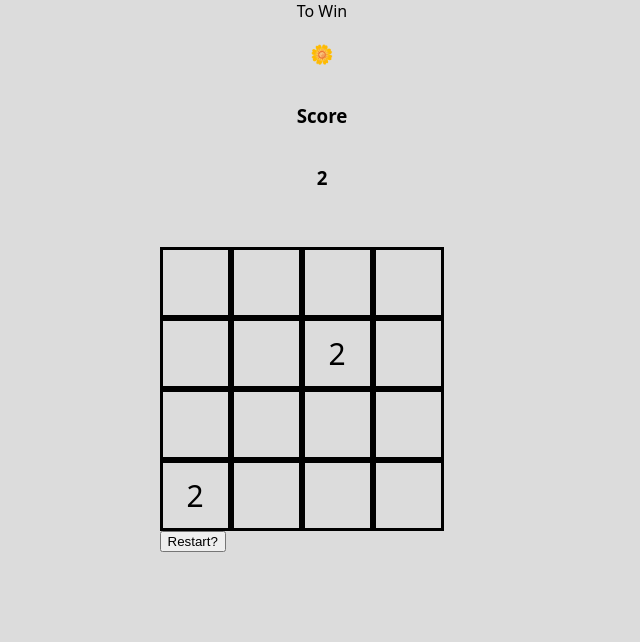
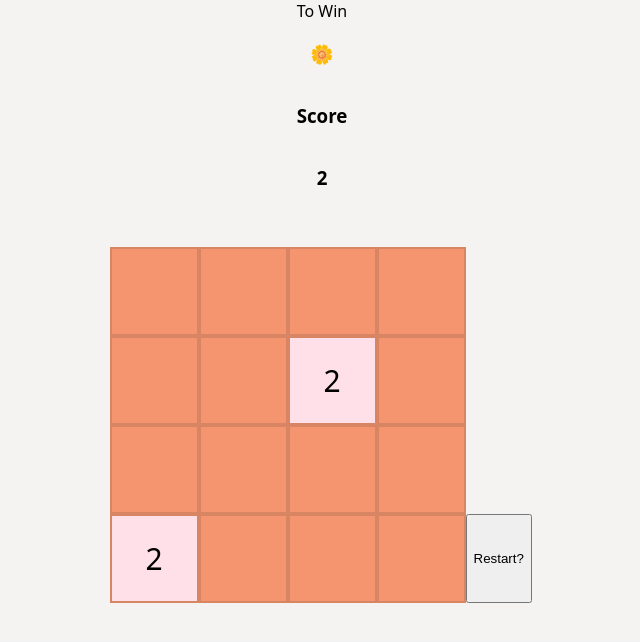
Before and after one commit to kfharoun/Daisy-Drop, a plain HTML site: page index.html in a window 1280 px wide. Shown: the part 86-728 px from the top of the page, without its empty margins (318-958 px from the left). Drawn offline with Linux system fonts and the light colour scheme.

Commit message:
colors added

```diff
--- a/index.html
+++ b/index.html
@@ -14,8 +14,8 @@
     <h3 class="title-head">Score</h3>
     <h3 class ="title-char score"></h3>
     <h3 class="title-char char"></h3>
-  <section class="game">
-    <div class="cell" id="0"></div>
+  <div class="game">
+    <div class="cell" id="0 zero"></div>
     <div class="cell" id="1"></div>
     <div class="cell" id="2"></div>
     <div class="cell" id="3"></div>
@@ -32,7 +32,7 @@
     <div class="cell" id="14"></div>
     <div class="cell" id="15"></div>
   <button id="reset" type="button">Restart?</button>
-  </section>
+  </div>
 
 </div>
 </body>
--- a/script.js
+++ b/script.js
@@ -102,7 +102,10 @@ for (let i = 0; i < 2; i++){
     const emptyCell = findEmptyCell()
     if (emptyCell){
         emptyCell.innerText = 2
+        cellStyle(emptyCell.innerText, emptyCell)
     }
+
+
     //console.log(matrix)
 }
 }
@@ -110,6 +113,7 @@ for (let i = 0; i < 2; i++){
 //if random number = 1 then it's a 4, otherwise it's a 2
 const randomNumber = () => {
     return Math.floor(Math.random() < 0.1 ? 4 : 2)
+    //cellStyle(emptyCell.innerText, emptyCell)
 }
     // console.log(randomNumber())
 
@@ -163,12 +167,19 @@ let moveMerge = (row, col, changeRow, changeCol) => {
         if (matrix[newRow][newCol].innerText === "") {
             matrix[newRow][newCol].innerText = cell.innerText;
             matrix[row][col].innerText = ""
+            resetStyle(cell)
             movedOrMerged = true
+            cellStyle(matrix[newRow][newCol].innerText, matrix[newRow][newCol])
+
+
         } else {
             let newValue = parseInt(cell.innerText) * 2
             matrix[newRow][newCol].innerText = newValue.toString()
             matrix[row][col].innerText = ""
+            resetStyle(cell)
             movedOrMerged = true
+            cellStyle(newValue, matrix[newRow][newCol])
+
         }
     }
 
@@ -257,6 +268,7 @@ let newNumber = (moved) => {
             let emptyCell = findEmptyCell()
             if (emptyCell) {
                 emptyCell.innerText = randomNumber()
+                cellStyle(emptyCell.innerText, emptyCell)
                 updateScore()
                 cellAnimation()
             }
@@ -312,6 +324,48 @@ const checkGameOver = () => {
 let resetGame = (event) => {
     window.location.reload()
 }
+
+const cellStyle = (cellValue, cellElement) => {
+    switch(parseInt(cellValue)){
+        case 2:
+            cellElement.style.backgroundColor = `#FFE0E8`
+            break
+        case 4:
+            cellElement.style.backgroundColor = `#FFD3DF`
+            break
+        case 8:
+            cellElement.style.backgroundColor = `#FFC6D6`
+            break
+        case 16:
+            cellElement.style.backgroundColor = `#FFB9CD`
+            break
+         case 32:
+            cellElement.style.backgroundColor = `#FFACC4`
+            break
+        case 64:
+            cellElement.style.backgroundColor = `#FF9FB9`
+            break
+        case 128:
+            cellElement.style.backgroundColor = `#FF92B0`
+            break
+         case 256:
+            cellElement.style.backgroundColor = `#FF85A7`
+            break
+        case 412:
+            cellElement.style.backgroundColor = `#FF789E`
+            break
+        case 1024:
+            cellElement.style.backgroundColor = `#FF6B95`
+            break
+        case 2048:
+            cellElement.style.backgroundColor = `#F58256`
+            break
+}
+}
+
+let resetStyle = (cell) => {
+    cell.style.backgroundColor=``
+}
 /*-------------------------------- Event Listeners --------------------------------*/
 
 document.addEventListener(`DOMContentLoaded`, function(){
--- a/style.css
+++ b/style.css
@@ -1,5 +1,5 @@
 body {
-    background-color: gainsboro;
+    background-color: #F5F3F2;
     /* Use a system font, if none are available use an available sans-sarif */
     font-family: system-ui, sans-serif;
     margin: 0;
@@ -12,16 +12,19 @@ body {
   .game {
     display: flex;
     flex-wrap: wrap;
-    width: 325px;
+    width: 425px;
+    border-radius: 10px;
   }
 
   .cell {
     width: 20%;
     aspect-ratio: 1/1;
-    border: 3px solid black;
+    border: 2px solid #d88564;
     font-size: 30px;
     text-align: center;
     display: flex;
     justify-content: center;
     align-items: center;
+    background-color: #F59570;
+    /* border-radius: 8px 0px 0px 0px; */
   }
```
Also changed, not shown: 1 other file.
